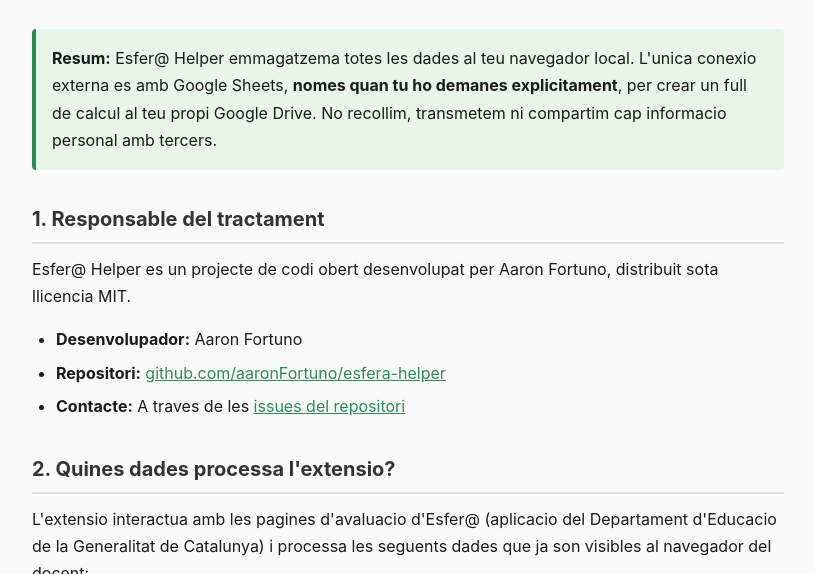
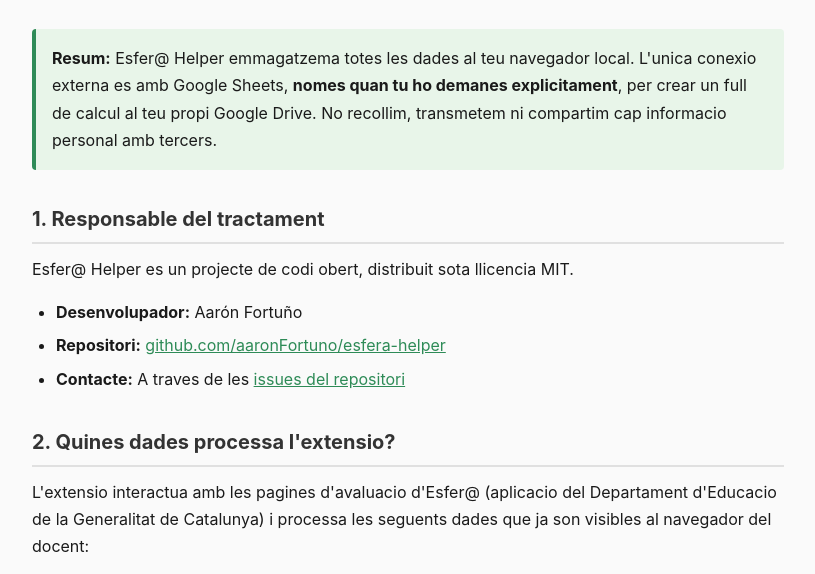
Before and after one commit to aaronFortuno/esfera-helper, a browser extension: page docs/index.html in a window 1280 px wide. Shown: the part 146-720 px from the top of the page, without its empty margins (232-1047 px from the left). Drawn offline with Linux system fonts and the light colour scheme.

Commit message:
Update index.html

```diff
--- a/docs/index.html
+++ b/docs/index.html
@@ -44,9 +44,9 @@
 </div>
 
 <h2>1. Responsable del tractament</h2>
-<p>Esfer@ Helper es un projecte de codi obert desenvolupat per Aaron Fortuno, distribuit sota llicencia MIT.</p>
+<p>Esfer@ Helper es un projecte de codi obert, distribuit sota llicencia MIT.</p>
 <ul>
-  <li><strong>Desenvolupador:</strong> Aaron Fortuno</li>
+  <li><strong>Desenvolupador:</strong> Aarón Fortuño</li>
   <li><strong>Repositori:</strong> <a href="https://github.com/aaronFortuno/esfera-helper">github.com/aaronFortuno/esfera-helper</a></li>
   <li><strong>Contacte:</strong> A traves de les <a href="https://github.com/aaronFortuno/esfera-helper/issues">issues del repositori</a></li>
 </ul>
@@ -217,7 +217,7 @@
 
 <footer>
   <p>Esfer@ Helper v0.4.0 - Projecte de codi obert sota llicencia MIT</p>
-  <p>&copy; 2026 Aaron Fortuno</p>
+  <p>&copy; 2026 Aarón Fortuño</p>
 </footer>
 
 </body>
```
